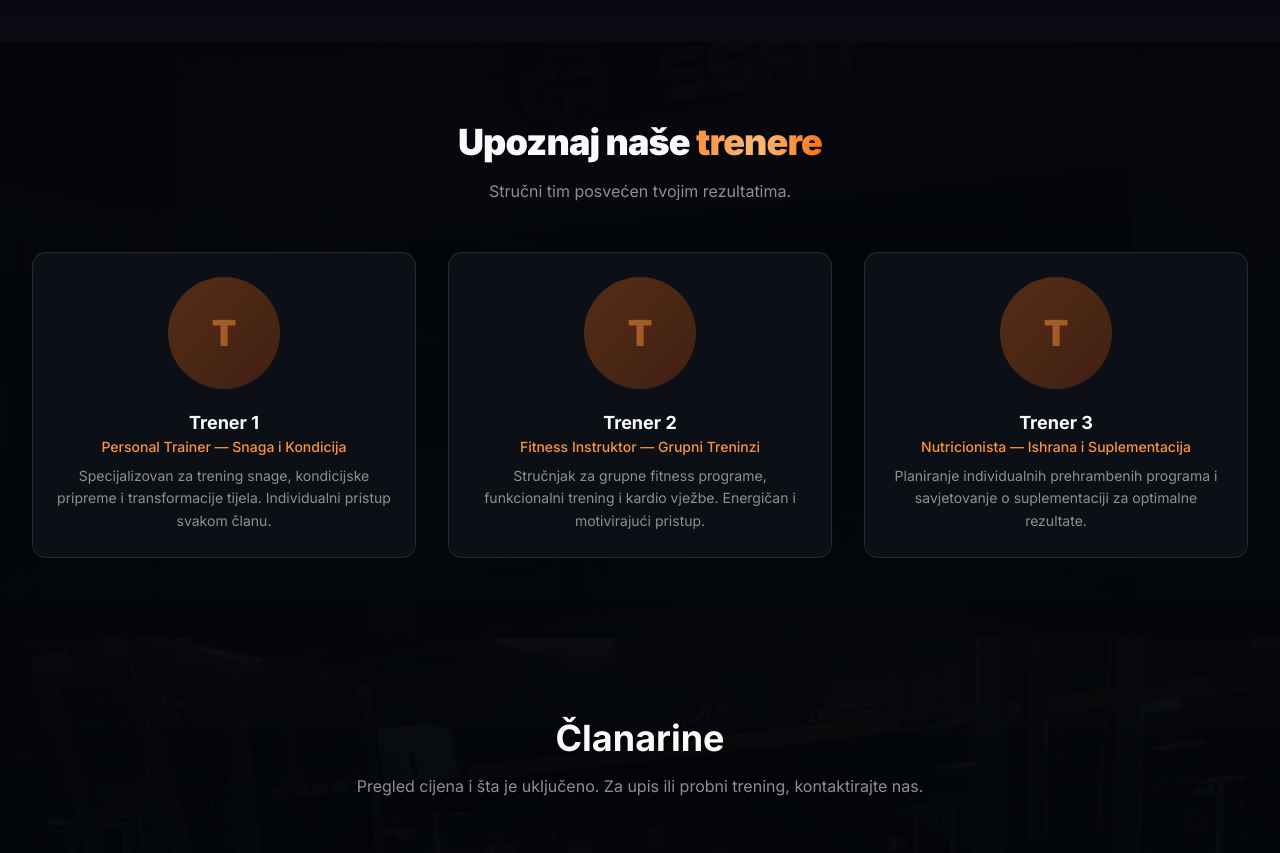
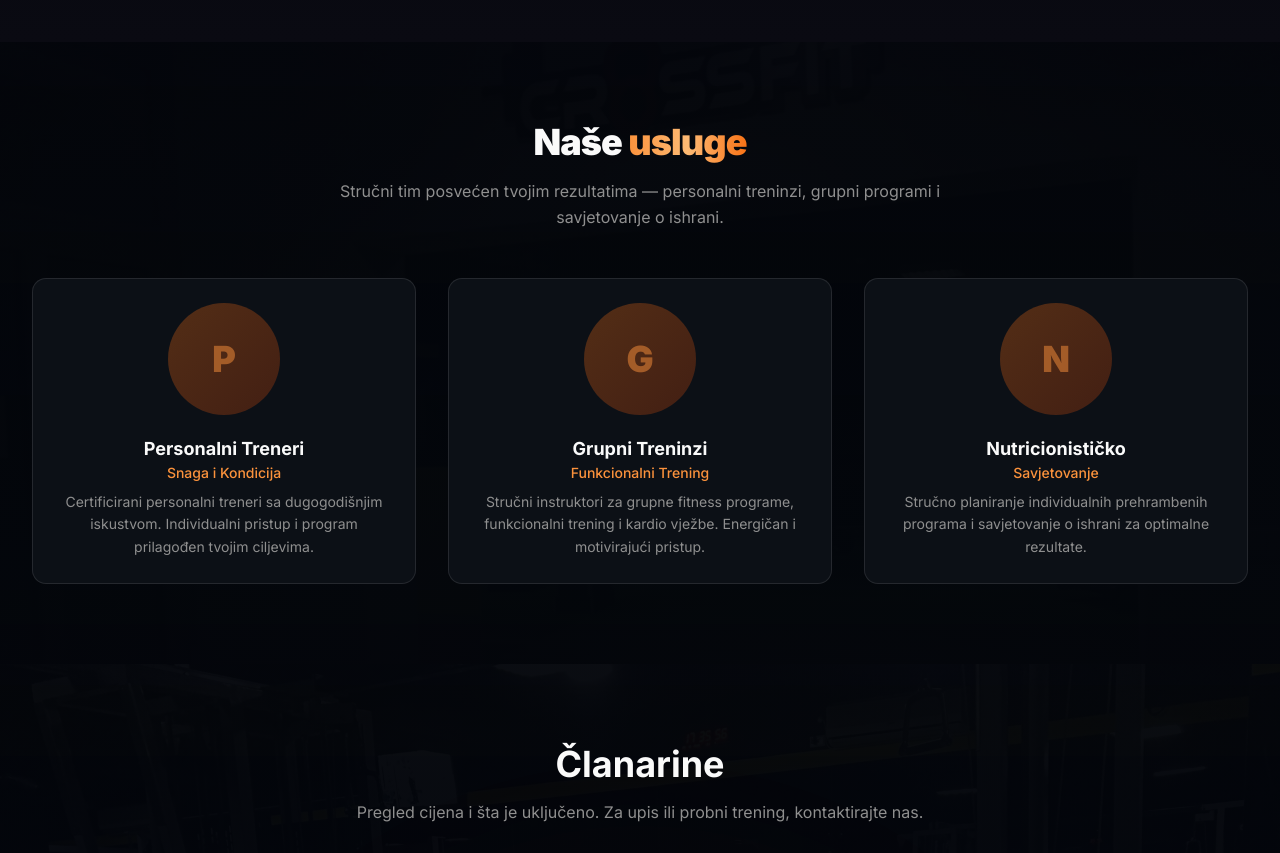
Before and after one commit to edostovic/athletix-gym-site, a Next.js app: page /athletix-gym-site/ in a window 1280 px wide. Shown: the part 2320-3173 px from the top of the page. Built offline with nearby package versions, Linux system fonts and the light colour scheme.

Commit message:
Change trainer section to service cards (no named individuals)
- Trainers renamed to: Personalni Treneri, Grupni Treninzi, Nutricionističko Savjetovanje
- Section title changed to 'Naše usluge'
- Avatars show first letters: P, G, N

```diff
--- a/src/components/home/TrainersSection.tsx
+++ b/src/components/home/TrainersSection.tsx
@@ -35,10 +35,10 @@ export function TrainersSection() {
       <div className="section-container">
         <div className="reveal opacity-0 mx-auto max-w-2xl text-center">
           <h2 className="text-3xl font-black tracking-tight sm:text-4xl">
-            Upoznaj naše <span className="text-brand-gradient">trenere</span>
+            Naše <span className="text-brand-gradient">usluge</span>
           </h2>
           <p className="mt-4 text-muted-foreground leading-relaxed">
-            Stručni tim posvećen tvojim rezultatima.
+            Stručni tim posvećen tvojim rezultatima — personalni treninzi, grupni programi i savjetovanje o ishrani.
           </p>
         </div>
 
--- a/src/lib/constants.ts
+++ b/src/lib/constants.ts
@@ -26,19 +26,19 @@ export const siteConfig = {
 
 export const trainers = [
   {
-    name: "Trener 1",
-    title: "Personal Trainer — Snaga i Kondicija",
-    bio: "Specijalizovan za trening snage, kondicijske pripreme i transformacije tijela. Individualni pristup svakom članu.",
+    name: "Personalni Treneri",
+    title: "Snaga i Kondicija",
+    bio: "Certificirani personalni treneri sa dugogodišnjim iskustvom. Individualni pristup i program prilagođen tvojim ciljevima.",
   },
   {
-    name: "Trener 2",
-    title: "Fitness Instruktor — Grupni Treninzi",
-    bio: "Stručnjak za grupne fitness programe, funkcionalni trening i kardio vježbe. Energičan i motivirajući pristup.",
+    name: "Grupni Treninzi",
+    title: "Funkcionalni Trening",
+    bio: "Stručni instruktori za grupne fitness programe, funkcionalni trening i kardio vježbe. Energičan i motivirajući pristup.",
   },
   {
-    name: "Trener 3",
-    title: "Nutricionista — Ishrana i Suplementacija",
-    bio: "Planiranje individualnih prehrambenih programa i savjetovanje o suplementaciji za optimalne rezultate.",
+    name: "Nutricionističko",
+    title: "Savjetovanje",
+    bio: "Stručno planiranje individualnih prehrambenih programa i savjetovanje o ishrani za optimalne rezultate.",
   },
 ];
 
```
